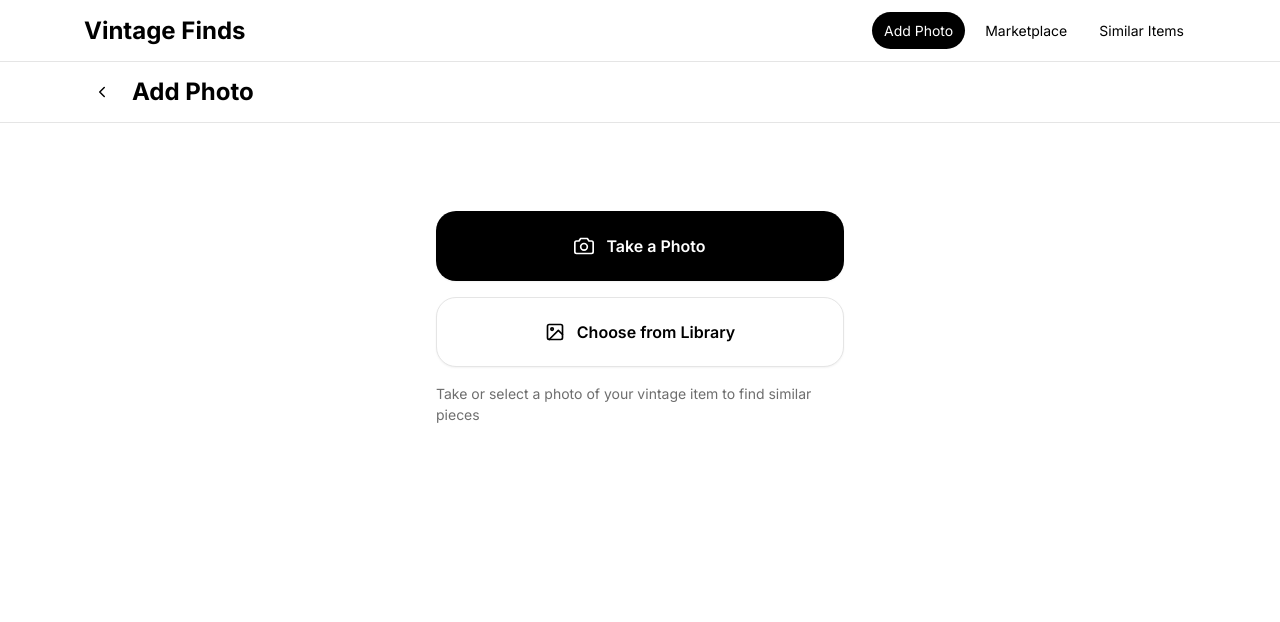
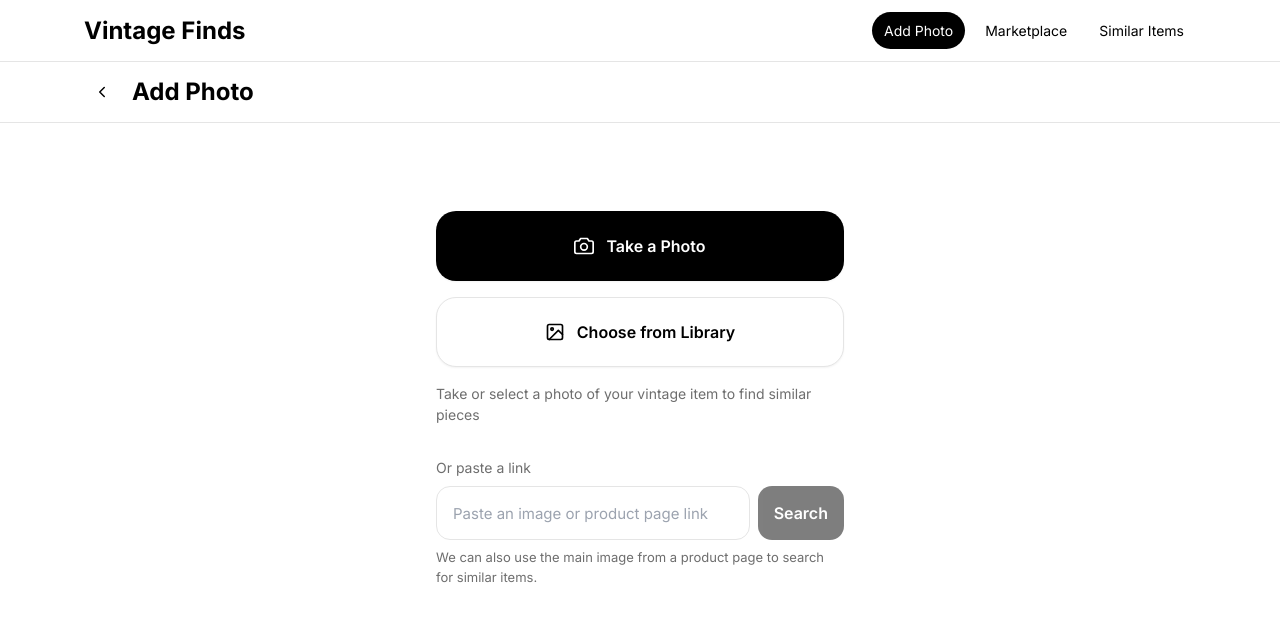
Before and after one commit to django-nerd/frontend-repo_hyth7eqn_m5oq3p, a React (Vite) app: page / in a window 1280 px wide. Shown: the top 622 px of the page. Built offline with nearby package versions, Linux system fonts and the light colour scheme; no server answers; a web font is replaced by a local one.

Commit message:
Update project prj_hyth7eqn - 2025-11-18T09:18:41.065Z

```diff
--- a/src/App.jsx
+++ b/src/App.jsx
@@ -3,12 +3,56 @@ import UploadScreen from './components/UploadScreen'
 import MarketplacePage from './components/MarketplacePage'
 import SimilarItemsPage from './components/SimilarItemsPage'
 
+const BACKEND = import.meta.env.VITE_BACKEND_URL || ''
+
 function App() {
   const [screen, setScreen] = useState('upload') // upload | market | similar
+  const [imageUrl, setImageUrl] = useState('')
+  const [analyzing, setAnalyzing] = useState(false)
+  const [error, setError] = useState('')
   const fileRef = useRef(null)
 
   const onChoose = () => fileRef.current?.click()
   const onTake = () => alert('Camera access is not available in this preview. Use Choose from Library.')
+
+  const onFileChange = async (e) => {
+    const file = e.target.files?.[0]
+    if (!file) return
+    setAnalyzing(true)
+    setError('')
+    try {
+      const form = new FormData()
+      form.append('file', file)
+      const res = await fetch(`${BACKEND}/analyze`, { method: 'POST', body: form })
+      if (!res.ok) throw new Error(await res.text())
+      // For now we don't render results on this screen; navigate to Similar to view sample layout
+      // In a follow-up we can pipe the results to the dedicated page/state.
+      setScreen('similar')
+    } catch (e) {
+      setError(typeof e?.message === 'string' ? e.message : 'Upload failed')
+    } finally {
+      setAnalyzing(false)
+      // reset file input so same file can trigger again
+      e.target.value = ''
+    }
+  }
+
+  const onAnalyzeFromUrl = async () => {
+    if (!imageUrl) return
+    setAnalyzing(true)
+    setError('')
+    try {
+      const form = new FormData()
+      form.append('image_url', imageUrl)
+      const res = await fetch(`${BACKEND}/analyze`, { method: 'POST', body: form })
+      if (!res.ok) throw new Error(await res.text())
+      setScreen('similar')
+    } catch (e) {
+      setError(typeof e?.message === 'string' ? e.message : 'Search failed')
+    } finally {
+      setAnalyzing(false)
+    }
+  }
 
   return (
     <div className="min-h-screen bg-white">
@@ -24,10 +68,18 @@ function App() {
         </div>
       </div>
 
-      <input ref={fileRef} type="file" accept="image/*" className="hidden" onChange={() => {}} />
+      <input ref={fileRef} type="file" accept="image/*" className="hidden" onChange={onFileChange} />
 
       {screen === 'upload' && (
-        <UploadScreen onChoose={onChoose} onTake={onTake} />
+        <UploadScreen
+          onChoose={onChoose}
+          onTake={onTake}
+          imageUrl={imageUrl}
+          onImageUrlChange={setImageUrl}
+          onAnalyzeFromUrl={onAnalyzeFromUrl}
+          analyzing={analyzing}
+          error={error}
+        />
       )}
       {screen === 'market' && (
         <MarketplacePage />
--- a/src/components/UploadScreen.jsx
+++ b/src/components/UploadScreen.jsx
@@ -1,7 +1,17 @@
+import { useState } from 'react'
 import NavBar from './NavBar'
 import PillButton from './PillButton'
 
-export default function UploadScreen({ onChoose, onTake }) {
+export default function UploadScreen({ onChoose, onTake, imageUrl, onImageUrlChange, onAnalyzeFromUrl, analyzing, error }) {
+  const [localUrl, setLocalUrl] = useState(imageUrl || '')
+
+  const submitUrl = (e) => {
+    e?.preventDefault()
+    if (!localUrl) return
+    onImageUrlChange?.(localUrl)
+    onAnalyzeFromUrl?.()
+  }
+
   return (
     <div className="min-h-screen bg-white text-black">
       <NavBar title="Add Photo" onBack={() => {}} />
@@ -18,6 +28,27 @@ export default function UploadScreen({ onChoose, onTake }) {
         <p className="text-[14px] text-[#6E6E6E] mt-4">
           Take or select a photo of your vintage item to find similar pieces
         </p>
+
+        <form onSubmit={submitUrl} className="mt-8">
+          <label className="block text-[14px] text-[#6E6E6E] mb-2">Or paste a link</label>
+          <div className="flex items-stretch gap-2">
+            <input
+              type="url"
+              inputMode="url"
+              placeholder="Paste an image or product page link"
+              value={localUrl}
+              onChange={(e) => { setLocalUrl(e.target.value); onImageUrlChange?.(e.target.value) }}
+              className="flex-1 h-[54px] px-4 rounded-[14px] border border-[#E5E5E5] bg-white text-[15px] placeholder-[#9CA3AF] focus:outline-none focus:ring-2 focus:ring-black/10"
+            />
+            <button
+              type="submit"
+              disabled={!localUrl || analyzing}
+              className="h-[54px] px-4 rounded-[14px] bg-black text-white font-semibold disabled:opacity-50"
+            >{analyzing ? 'Searching…' : 'Search'}</button>
+          </div>
+          {error && <div className="text-[13px] text-red-600 mt-2">{error}</div>}
+          <p className="text-[13px] text-[#6E6E6E] mt-2">We can also use the main image from a product page to search for similar items.</p>
+        </form>
       </div>
     </div>
   )
```
Also changed, not shown: 1 other file (tests, documents, lock files or other folders).
